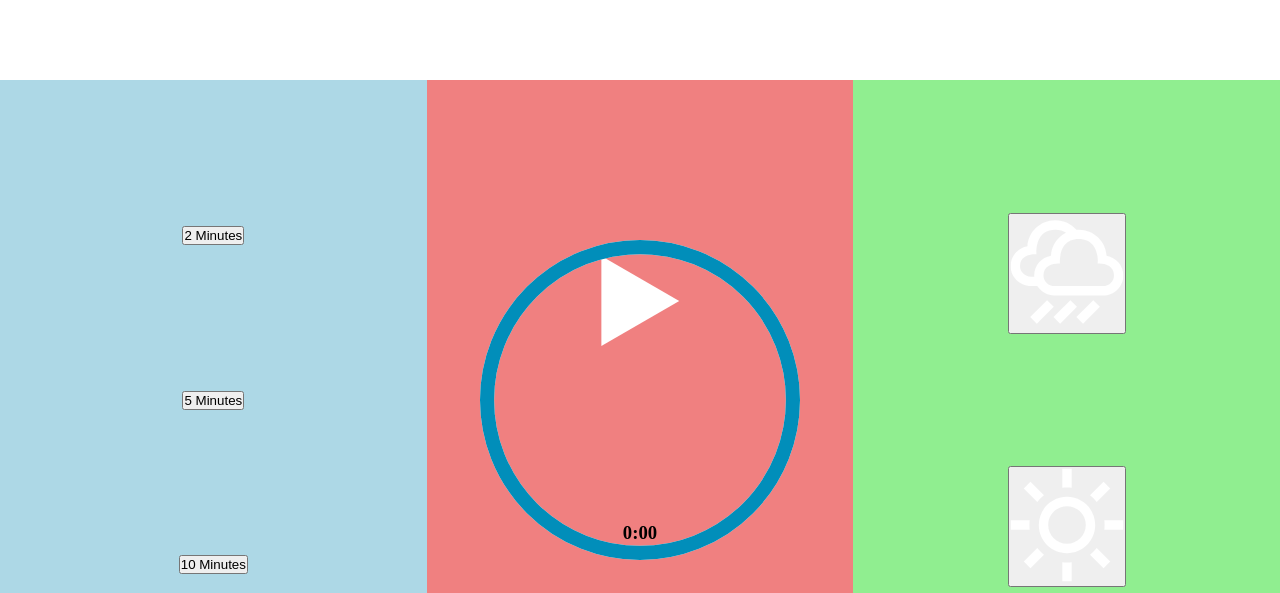
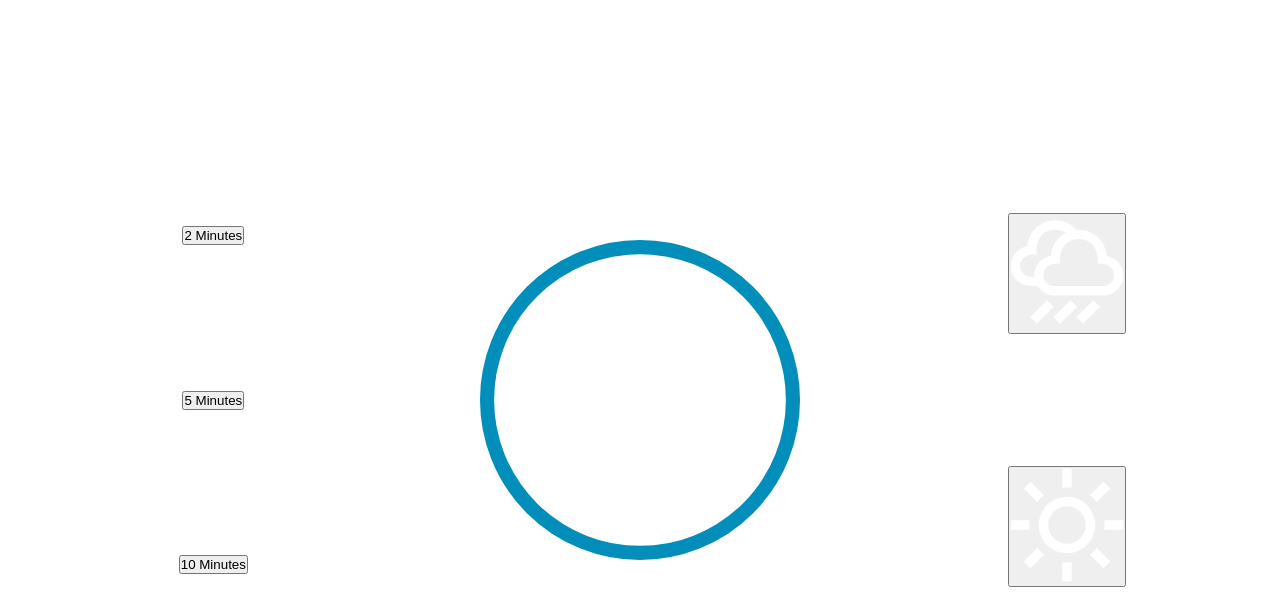
Before and after one commit to osidekyle/Meditation-App, a plain HTML site: page index.html in a window 1280 px wide. Shown: the top 593 px of the page. Drawn offline with Linux system fonts and the light colour scheme.

Commit message:
styling timer to be in center, removed background colors and put video

```diff
--- a/style.css
+++ b/style.css
@@ -21,20 +21,19 @@
     align-items: center;
 }
 
-.time-select{
-    background:lightblue;
-}
 
-.sound-picker{
-    background: lightgreen;
-}
+
+
+
+
+
+
 .player-container{
-    background: lightcoral;
+
     position: relative;
 
 
 }
-
 .player-container svg{
     position: absolute;
     height: 50%;
@@ -44,6 +43,14 @@
     pointer-events: none;
 }
 
+.time-display{
+    position: absolute;
+    bottom: 10%;
+    color:white;
+    font-size: 50px;
+
+}
+
 video{
     display:none;
 }
```
